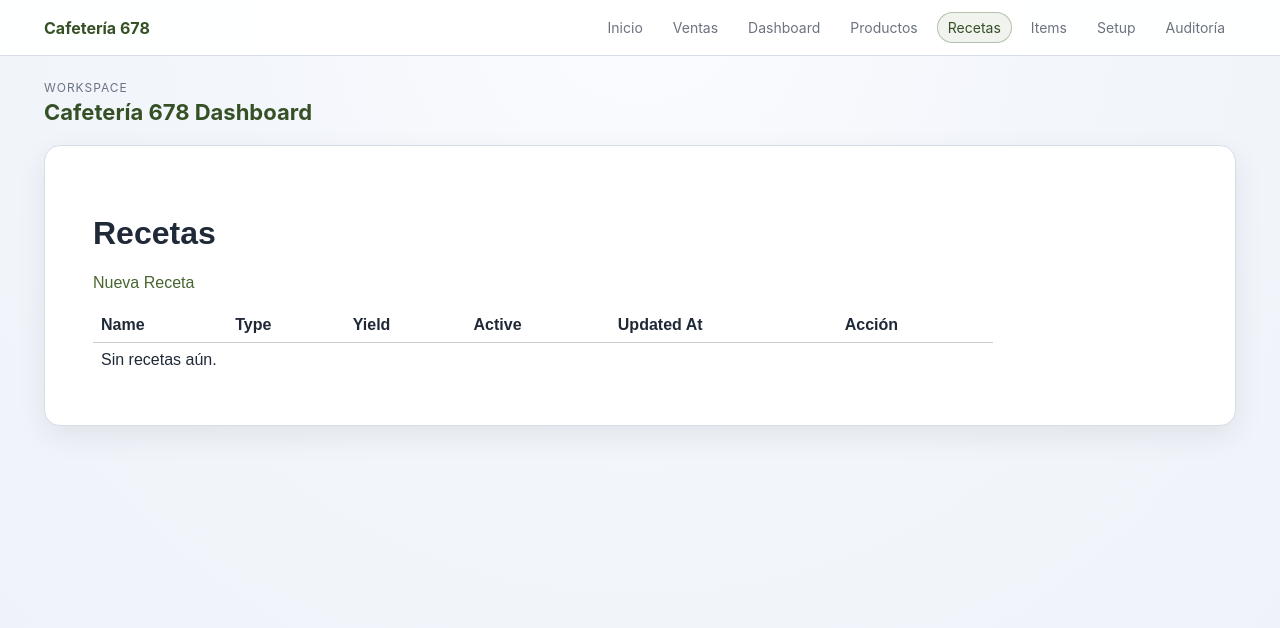
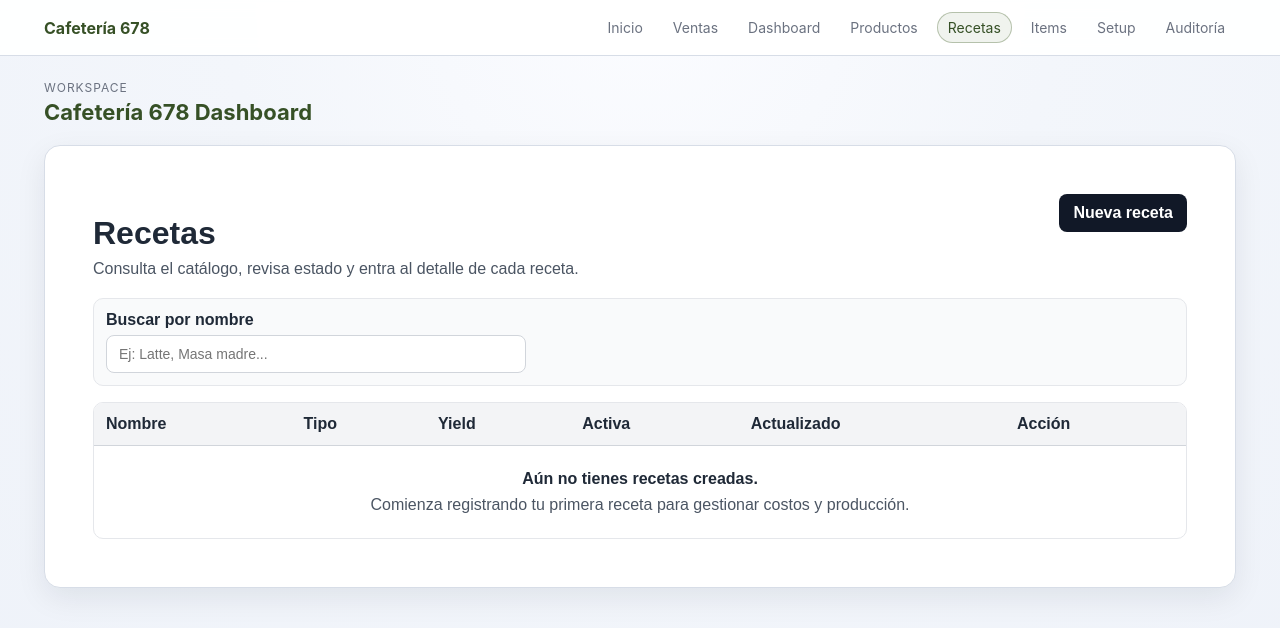
Before and after one commit to NicoChapiro/cafeteria-678-dashboard, a Next.js app: page /recipes in a window 1280 px wide. Shown: the top 628 px of the page. Built offline with nearby package versions, Linux system fonts and the light colour scheme.

Commit message:
feat(recipes): improve list page UX and add name search

```diff
--- a/app/recipes/page.tsx
+++ b/app/recipes/page.tsx
@@ -1,7 +1,7 @@
 'use client';
 
 import Link from 'next/link';
-import { useEffect, useState } from 'react';
+import { useEffect, useMemo, useState } from 'react';
 
 import type { Recipe } from '@/src/domain/types';
 import { listRecipes } from '@/src/storage/local/store';
@@ -12,69 +12,165 @@ function formatDate(value: Date): string {
 
 export default function RecipesPage() {
   const [recipes, setRecipes] = useState<Recipe[]>([]);
+  const [search, setSearch] = useState('');
 
   useEffect(() => {
     setRecipes(listRecipes());
   }, []);
 
+  const filteredRecipes = useMemo(() => {
+    const normalizedSearch = search.trim().toLocaleLowerCase();
+
+    if (!normalizedSearch) {
+      return recipes;
+    }
+
+    return recipes.filter((recipe) => recipe.name.toLocaleLowerCase().includes(normalizedSearch));
+  }, [recipes, search]);
+
   return (
-    <main style={{ padding: 24, fontFamily: 'sans-serif' }}>
-      <h1>Recetas</h1>
-      <p>
-        <Link href="/recipes/new">Nueva Receta</Link>
+    <main style={{ padding: 24, fontFamily: 'sans-serif', maxWidth: 1200, margin: '0 auto' }}>
+      <header
+        style={{
+          display: 'flex',
+          alignItems: 'flex-start',
+          justifyContent: 'space-between',
+          gap: 16,
+          marginBottom: 20,
+          flexWrap: 'wrap',
+        }}
+      >
+        <div>
+          <h1 style={{ marginBottom: 8 }}>Recetas</h1>
+          <p style={{ margin: 0, color: '#4b5563' }}>
+            Consulta el catálogo, revisa estado y entra al detalle de cada receta.
           </p>
+        </div>
+        <Link
+          href="/recipes/new"
+          style={{
+            display: 'inline-flex',
+            alignItems: 'center',
+            justifyContent: 'center',
+            padding: '10px 14px',
+            borderRadius: 8,
+            background: '#111827',
+            color: '#fff',
+            textDecoration: 'none',
+            fontWeight: 600,
+          }}
+        >
+          Nueva receta
+        </Link>
+      </header>
 
-      <table style={{ borderCollapse: 'collapse', minWidth: 900 }}>
+      <section
+        style={{
+          marginBottom: 16,
+          padding: 12,
+          border: '1px solid #e5e7eb',
+          borderRadius: 10,
+          background: '#f9fafb',
+        }}
+      >
+        <label htmlFor="recipes-search" style={{ display: 'block', marginBottom: 6, fontWeight: 600 }}>
+          Buscar por nombre
+        </label>
+        <input
+          id="recipes-search"
+          type="search"
+          value={search}
+          onChange={(event) => setSearch(event.target.value)}
+          placeholder="Ej: Latte, Masa madre..."
+          style={{
+            width: '100%',
+            maxWidth: 420,
+            padding: '10px 12px',
+            borderRadius: 8,
+            border: '1px solid #d1d5db',
+            fontSize: 14,
+          }}
+        />
+      </section>
+
+      <div style={{ overflowX: 'auto', border: '1px solid #e5e7eb', borderRadius: 10 }}>
+        <table style={{ borderCollapse: 'separate', borderSpacing: 0, width: '100%', minWidth: 900 }}>
           <thead>
             <tr>
-            <th style={{ borderBottom: '1px solid #ccc', textAlign: 'left', padding: 8 }}>
-              Name
+              <th style={{ borderBottom: '1px solid #d1d5db', textAlign: 'left', padding: 12, background: '#f3f4f6' }}>
+                Nombre
               </th>
-            <th style={{ borderBottom: '1px solid #ccc', textAlign: 'left', padding: 8 }}>
-              Type
+              <th style={{ borderBottom: '1px solid #d1d5db', textAlign: 'left', padding: 12, background: '#f3f4f6' }}>
+                Tipo
               </th>
-            <th style={{ borderBottom: '1px solid #ccc', textAlign: 'left', padding: 8 }}>
+              <th style={{ borderBottom: '1px solid #d1d5db', textAlign: 'left', padding: 12, background: '#f3f4f6' }}>
                 Yield
               </th>
-            <th style={{ borderBottom: '1px solid #ccc', textAlign: 'left', padding: 8 }}>
-              Active
+              <th style={{ borderBottom: '1px solid #d1d5db', textAlign: 'left', padding: 12, background: '#f3f4f6' }}>
+                Activa
               </th>
-            <th style={{ borderBottom: '1px solid #ccc', textAlign: 'left', padding: 8 }}>
-              Updated At
+              <th style={{ borderBottom: '1px solid #d1d5db', textAlign: 'left', padding: 12, background: '#f3f4f6' }}>
+                Actualizado
               </th>
-            <th style={{ borderBottom: '1px solid #ccc', textAlign: 'left', padding: 8 }}>
+              <th style={{ borderBottom: '1px solid #d1d5db', textAlign: 'left', padding: 12, background: '#f3f4f6' }}>
                 Acción
               </th>
             </tr>
           </thead>
           <tbody>
-          {recipes.map((recipe) => (
-            <tr key={recipe.id}>
-              <td style={{ borderBottom: '1px solid #eee', padding: 8 }}>{recipe.name}</td>
-              <td style={{ borderBottom: '1px solid #eee', padding: 8 }}>{recipe.type}</td>
-              <td style={{ borderBottom: '1px solid #eee', padding: 8 }}>
+            {filteredRecipes.map((recipe, index) => (
+              <tr key={recipe.id} style={{ background: index % 2 === 0 ? '#fff' : '#fcfcfd' }}>
+                <td style={{ borderBottom: '1px solid #f3f4f6', padding: 12, fontWeight: 600 }}>{recipe.name}</td>
+                <td style={{ borderBottom: '1px solid #f3f4f6', padding: 12 }}>{recipe.type}</td>
+                <td style={{ borderBottom: '1px solid #f3f4f6', padding: 12 }}>
                   {recipe.yieldQty} {recipe.yieldUnit}
                 </td>
-              <td style={{ borderBottom: '1px solid #eee', padding: 8 }}>
-                {recipe.active ? 'Sí' : 'No'}
+                <td style={{ borderBottom: '1px solid #f3f4f6', padding: 12 }}>
+                  <span
+                    style={{
+                      display: 'inline-flex',
+                      padding: '4px 10px',
+                      borderRadius: 999,
+                      fontSize: 12,
+                      fontWeight: 700,
+                      color: recipe.active ? '#166534' : '#991b1b',
+                      background: recipe.active ? '#dcfce7' : '#fee2e2',
+                    }}
+                  >
+                    {recipe.active ? 'Activa' : 'Inactiva'}
+                  </span>
                 </td>
-              <td style={{ borderBottom: '1px solid #eee', padding: 8 }}>
+                <td style={{ borderBottom: '1px solid #f3f4f6', padding: 12 }}>
                   {formatDate(recipe.updatedAt)}
                 </td>
-              <td style={{ borderBottom: '1px solid #eee', padding: 8 }}>
+                <td style={{ borderBottom: '1px solid #f3f4f6', padding: 12 }}>
                   <Link href={`/recipes/${recipe.id}`}>Ver detalle</Link>
                 </td>
               </tr>
             ))}
             {recipes.length === 0 ? (
               <tr>
-              <td colSpan={6} style={{ padding: 8 }}>
-                Sin recetas aún.
+                <td colSpan={6} style={{ padding: 24, textAlign: 'center' }}>
+                  <p style={{ margin: 0, fontWeight: 700 }}>Aún no tienes recetas creadas.</p>
+                  <p style={{ margin: '8px 0 0', color: '#4b5563' }}>
+                    Comienza registrando tu primera receta para gestionar costos y producción.
+                  </p>
+                </td>
+              </tr>
+            ) : null}
+            {recipes.length > 0 && filteredRecipes.length === 0 ? (
+              <tr>
+                <td colSpan={6} style={{ padding: 24, textAlign: 'center' }}>
+                  <p style={{ margin: 0, fontWeight: 700 }}>No encontramos recetas con ese nombre.</p>
+                  <p style={{ margin: '8px 0 0', color: '#4b5563' }}>
+                    Prueba con otro término de búsqueda.
+                  </p>
                 </td>
               </tr>
             ) : null}
           </tbody>
         </table>
+      </div>
     </main>
   );
 }
```
Lines whose indentation alone changed are shown as unchanged.
